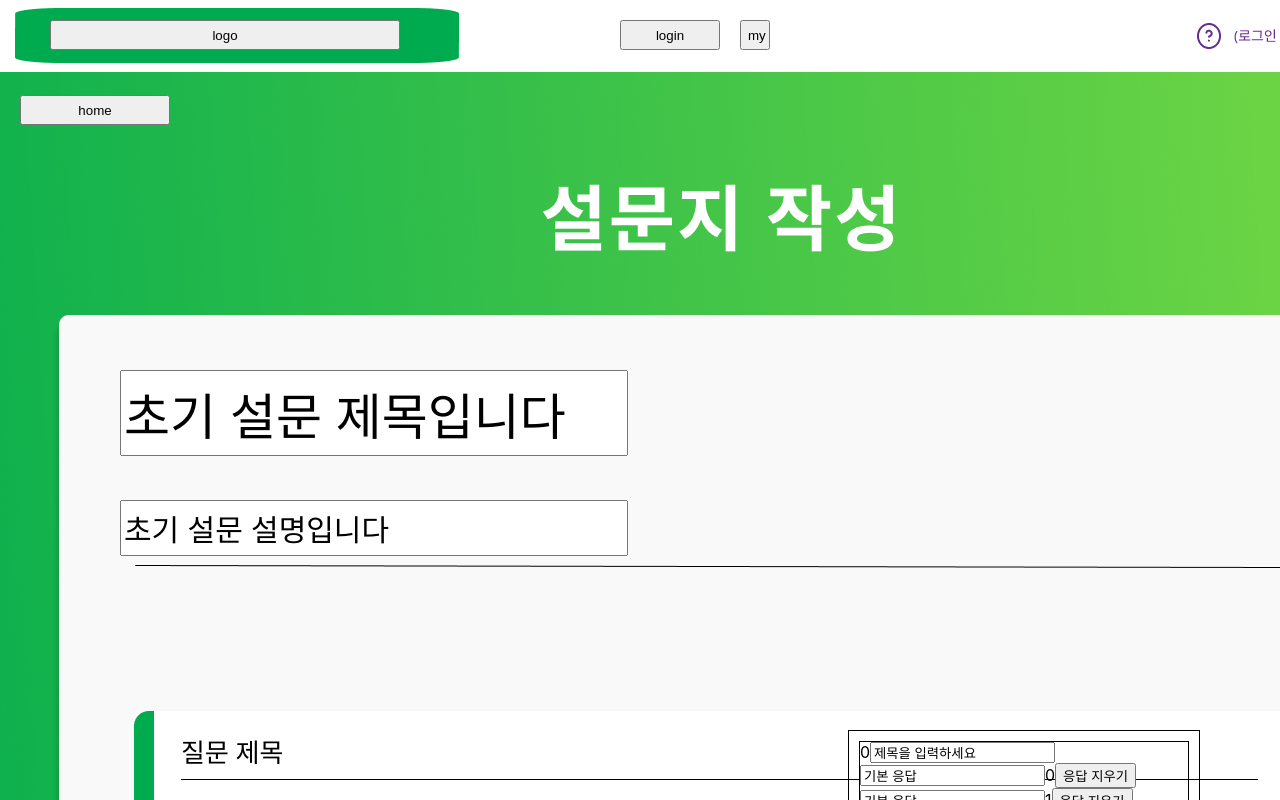
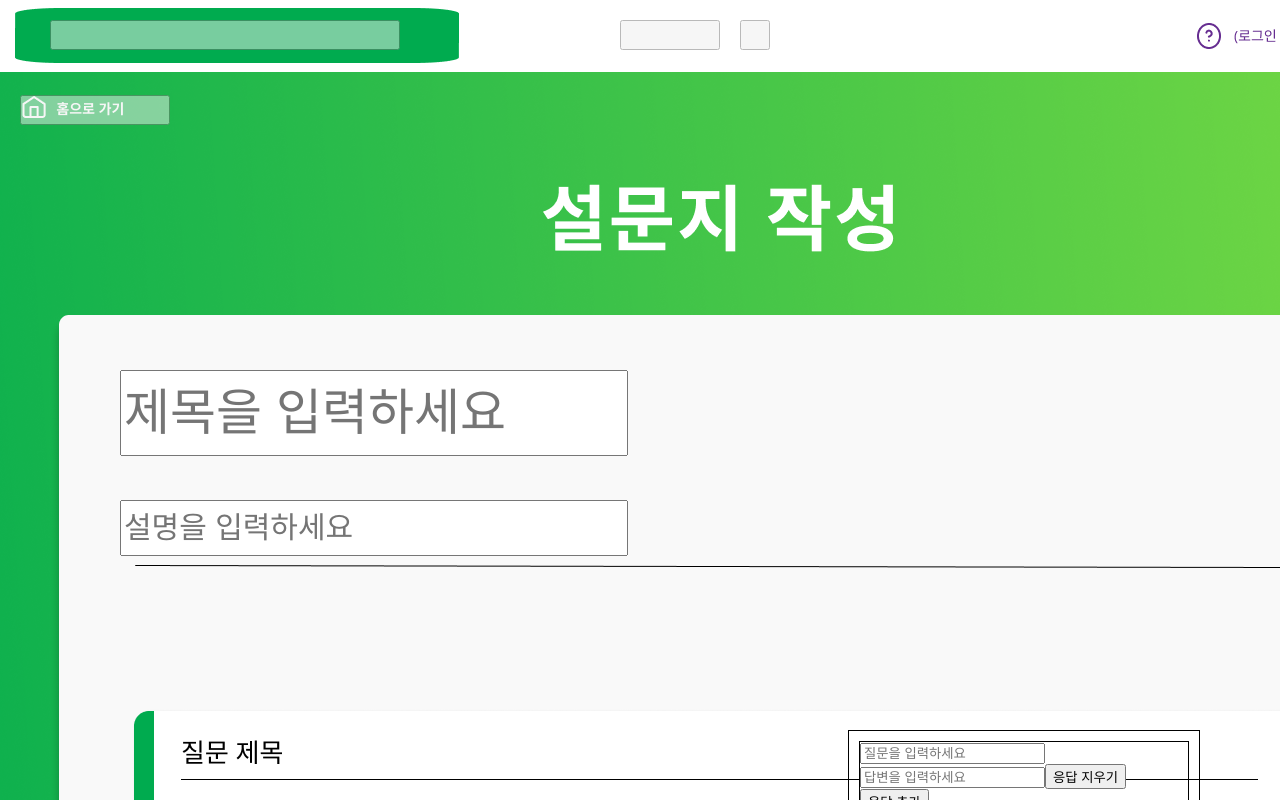
Before and after one commit to dntjr41/Chatbot_Lab, a React (Create React App) app: page /create-survey in a window 1280 px wide. Shown: the top 800 px of the page. Built offline with nearby package versions, Linux system fonts and the light colour scheme.

Commit message:
fix components layout

```diff
--- a/src/components/CreateSurvey/QuestionCardList.js
+++ b/src/components/CreateSurvey/QuestionCardList.js
@@ -50,13 +50,11 @@ const QuestionCardList = function () {
             {
                 questionCardList.map((questionCard, listIdx) =>
                     <div key={listIdx} className="questionCardLayout">
-                        {listIdx}
-                        <input type="text" value={questionCard.title} onChange={(e) => inputQuestionTitle(listIdx, e.target.value)} />
+                        <input type="text" placeholder="질문을 입력하세요" value={questionCard.title} onChange={(e) => inputQuestionTitle(listIdx, e.target.value)} />
                         {
                             questionCard.answers.map((answer, answerIdx) =>
                                 <div key={answerIdx}>
-                                    <input type="text" value={answer} onChange={(e) => inputQuestionAnswer(listIdx, answerIdx, e.target.value)} />
-                                    {answerIdx}
+                                    <input type="text" placeholder="답변을 입력하세요" value={answer} onChange={(e) => inputQuestionAnswer(listIdx, answerIdx, e.target.value)} />
                                     <button type="button" onClick={() => delAnswer(listIdx, answerIdx)}>응답 지우기</button>
                                 </div>
                             )
@@ -66,7 +64,7 @@ const QuestionCardList = function () {
                             questionCard.options.map((option, optIdx) =>
                                 <div key={optIdx}>
                                     <input type="checkbox" defaultChecked={option} onClick={() => checkOption(listIdx, optIdx)} />
-                                    {optIdx} {option ? "true" : "false"}
+                                    옵션{optIdx}
                                 </div>
                             )
                         }
--- a/src/css/CreateSurveyPage.css
+++ b/src/css/CreateSurveyPage.css
@@ -1,4 +1,5 @@
 /* 설문 제작 페이지에서 쓰일 css */
+/* CreateSurveyPage.js */
 .createSurveyPage {
   background-image: url(../images/create_survey.png);
   background-repeat: no-repeat;
@@ -13,6 +14,8 @@
   left: 50px;
   width: 350px;
   height: 30px;
+
+  opacity: 0.5;
 }
 
 .loginBtn {
@@ -21,6 +24,8 @@
   right: 560px;
   width: 100px;
   height: 30px;
+
+  opacity: 0.5;
 }
 
 .myBtn {
@@ -29,6 +34,8 @@
   right: 510px;
   width: 30px;
   height: 30px;
+
+  opacity: 0.5;
 }
 
 .homeBtn {
@@ -37,6 +44,8 @@
   left: 20px;
   width: 150px;
   height: 30px;
+
+  opacity: 0.5;
 }
 
 .surveyTitle {
@@ -119,8 +128,11 @@
   left: 650px;
   width: 140px;
   height: 50px;
+
+  opacity: 0.5;
 }
 
+/* components/CreateSurvey */
 .questionCardListLayout {
   position: absolute;
   top: 730px;
--- a/src/css/FinishResponsePage.css
+++ b/src/css/FinishResponsePage.css
@@ -13,7 +13,7 @@
     right: 500px;
     width: 100px;
     height: 30px;
-    opacity: 0.6;
+    opacity: 0.5;
 }
 
 .editResponseBtn {
@@ -22,7 +22,7 @@
     left: 670px;
     width: 100px;
     height: 30px;
-    opacity: 0.6;
+    opacity: 0.5;
 }
 
 .gotoHomeBtn {
@@ -31,5 +31,5 @@
     left: 570px;
     width: 300px;
     height: 30px;
-    opacity: 0.6;
+    opacity: 0.5;
 }
--- a/src/css/SurveyResultPage.css
+++ b/src/css/SurveyResultPage.css
@@ -13,7 +13,7 @@
     right: 740px;
     width: 100px;
     height: 30px;
-    opacity: 0.6;
+    opacity: 0.5;
 }
 
 .showAnalysisBtn {
@@ -22,14 +22,14 @@
     right: 590px;
     width: 100px;
     height: 30px;
-    opacity: 0.6;
+    opacity: 0.5;
 }
 
-.downloadResultBtn{
+.downloadResultBtn {
     position: absolute;
     top: 5750px;
     left: 470px;
     width: 500px;
     height: 100px;
-    opacity: 0.6;
+    opacity: 0.5;
 }
--- a/src/modules/createSurveySlice.js
+++ b/src/modules/createSurveySlice.js
@@ -2,20 +2,14 @@ import { createSlice } from '@reduxjs/toolkit'
 
 // 설문 제목, 설문 부연설명, 질문카드 배열(질문 유형, 질문 제목, 답변 배열, 옵션3개)
 const initialState = {
-    surveyTitle: "초기 설문 제목입니다",
-    surveyContent: "초기 설문 설명입니다",
+    surveyTitle: "",
+    surveyContent: "",
     questionCardList: [{
         type: "choice",
-        title: "제목을 입력하세요",
-        answers: ["기본 응답", "기본 응답"],
-        options: [false, true, false],
-    },
-    {
-        type: "choice",
-        title: "제목을 입력하세요",
-        answers: ["기본 응답", "기본 응답"],
-        options: [true, false, false],
-    }],
+        title: "",
+        answers: [""],
+        options: [false, false, false],
+    }]
 }
 
 const createSurveySlice = createSlice({
@@ -25,7 +19,7 @@ const createSurveySlice = createSlice({
         addAnswerAction: (state, action) => {
             // action.payload: quesionCardList 배열의 index값
             // 매개변수로 받은 index값에 해당하는 questionCard의 answers배열 요소를 추가한다
-            state.questionCardList[action.payload].answers = [...state.questionCardList[action.payload].answers, "새 응답"];
+            state.questionCardList[action.payload].answers = [...state.questionCardList[action.payload].answers, ""];
         },
         delAnswerAction: (state, action) => {
             // action.payload: {quesionCardList 배열의 index값, quesionCard의 응답 배열의 index값}
@@ -36,8 +30,8 @@ const createSurveySlice = createSlice({
             // 새 질문 카드 객체를 questionCardList 배열에 추가한다
             const newCard = {
                 type: "choice",
-                title: "제목을 입력하세요",
-                answers: ["기본 응답", "기본 응답"],
+                title: "",
+                answers: [""],
                 options: [false, false, false],
 
             }
--- a/src/pages/CreateSurveyPage.js
+++ b/src/pages/CreateSurveyPage.js
@@ -47,21 +47,23 @@ const CreateSurveyPage = function () {
     // 설문 저장 버튼 클릭시 입력한 모든 정보를 console에 띄움
     const createSurvey = () => {
         console.log(surveyInfo);
+        console.log(JSON.stringify(surveyInfo));
+        alert(JSON.stringify(surveyInfo));
     }
 
     return (
         <div className="createSurveyPage">
-            <button type="button" className="logoBtn" onClick={gotoHome}>logo</button>
-            <button type="button" className="loginBtn" onClick={gotoLogin}>login</button>
-            <button type="button" className="myBtn" onClick={gotoMyPage}>my</button>
-            <button type="button" className="homeBtn" onClick={gotoHome}>home</button>
+            <button type="button" className="logoBtn" onClick={gotoHome} />
+            <button type="button" className="loginBtn" onClick={gotoLogin} />
+            <button type="button" className="myBtn" onClick={gotoMyPage} />
+            <button type="button" className="homeBtn" onClick={gotoHome} />
 
-            <div><input type="text" className="surveyTitle" value={title} onChange={(e) => inputTitle(e.target.value)} />
-                <input type="text" className="surveyContent" value={content} onChange={(e) => inputContent(e.target.value)} />
+            <div><input type="text" className="surveyTitle" placeholder="제목을 입력하세요" value={title} onChange={(e) => inputTitle(e.target.value)} />
+                <input type="text" className="surveyContent" value={content} placeholder="설명을 입력하세요" onChange={(e) => inputContent(e.target.value)} />
 
                 <QuestionCardList />
 
-                < button type="button" className="submitBtn" onClick={createSurvey} > 저장</button>
+                < button type="button" className="submitBtn" onClick={createSurvey} />
             </div>
 
 
--- a/src/pages/FinishResponsePage.js
+++ b/src/pages/FinishResponsePage.js
@@ -23,11 +23,11 @@ const FinishResponsePage = function () {
 
     return (
         <div className="finishResponse">
-            <button type="button" className="logoBtn" onClick={gotoHome}>logo</button>
-            <button type="button" className="exitPageBtn" onClick={closeWindow}>exit</button>
+            <button type="button" className="logoBtn" onClick={gotoHome} />
+            <button type="button" className="exitPageBtn" onClick={closeWindow} />
 
-            <button type="button" className="editResponseBtn" onClick={backToResponse}>수정하기</button>
-            <button type="button" className="gotoHomeBtn" onClick={gotoHome}>알아보기</button>
+            <button type="button" className="editResponseBtn" onClick={backToResponse} />
+            <button type="button" className="gotoHomeBtn" onClick={gotoHome} />
         </div>
     )
 }
--- a/src/pages/SurveyResultPage.js
+++ b/src/pages/SurveyResultPage.js
@@ -42,14 +42,14 @@ const SurveyResult = function () {
 
     return (
         <div className="surveyResult">
-            <button type="button" className="logoBtn" onClick={gotoHome}>logo</button>
-            <button type="button" className="loginBtn" onClick={gotoLogin}>login</button>
-            <button type="button" className="myBtn" onClick={gotoMyPage}>my</button>
-            <button type="button" className="homeBtn" onClick={gotoHome}>home</button>
+            <button type="button" className="logoBtn" onClick={gotoHome} />
+            <button type="button" className="loginBtn" onClick={gotoLogin} />
+            <button type="button" className="myBtn" onClick={gotoMyPage} />
+            <button type="button" className="homeBtn" onClick={gotoHome} />
 
-            <button type="button" className="showStatisticBtn" onClick={showStatistic}>통계</button>
-            <button type="button" className="showAnalysisBtn" onClick={showAnalysis}>분석</button>
-            <button type="button" className="downloadResultBtn" onClick={downloadResult}>다운로드</button>
+            <button type="button" className="showStatisticBtn" onClick={showStatistic} />
+            <button type="button" className="showAnalysisBtn" onClick={showAnalysis} />
+            <button type="button" className="downloadResultBtn" onClick={downloadResult} />
         </div>
     )
 }
```
